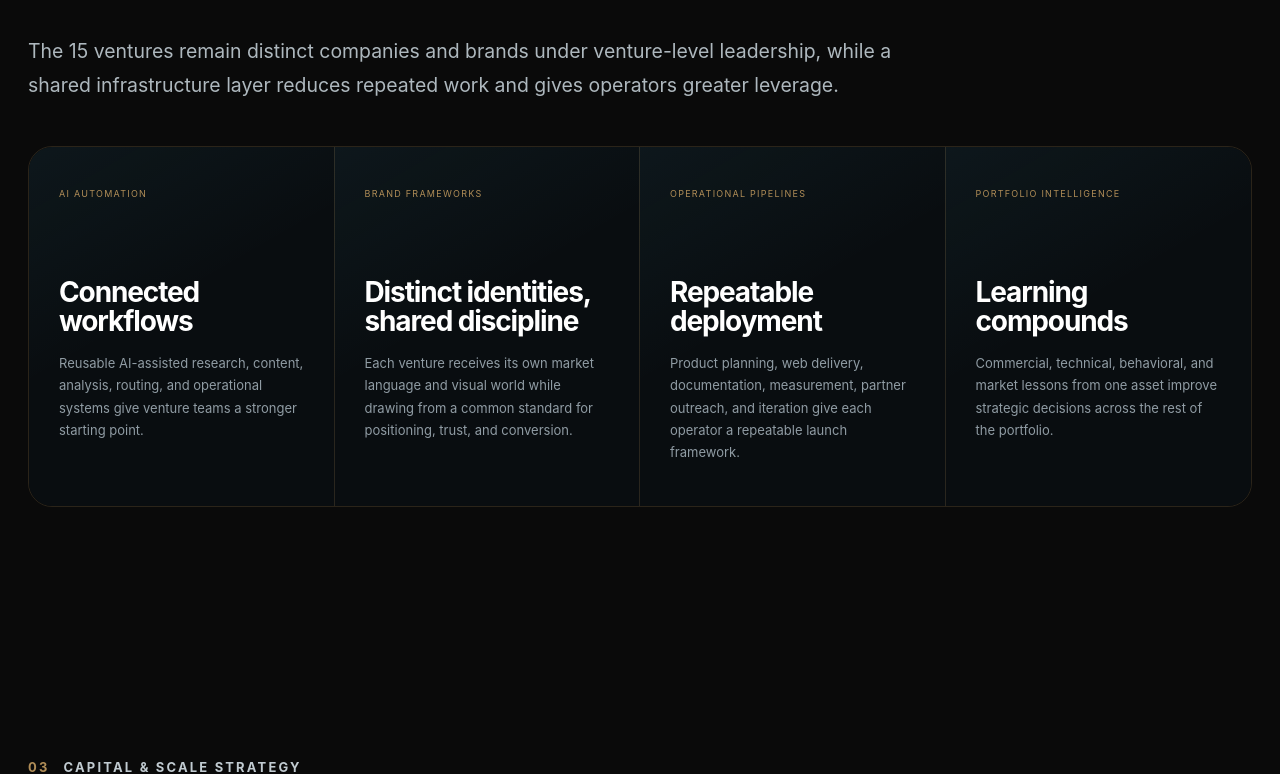
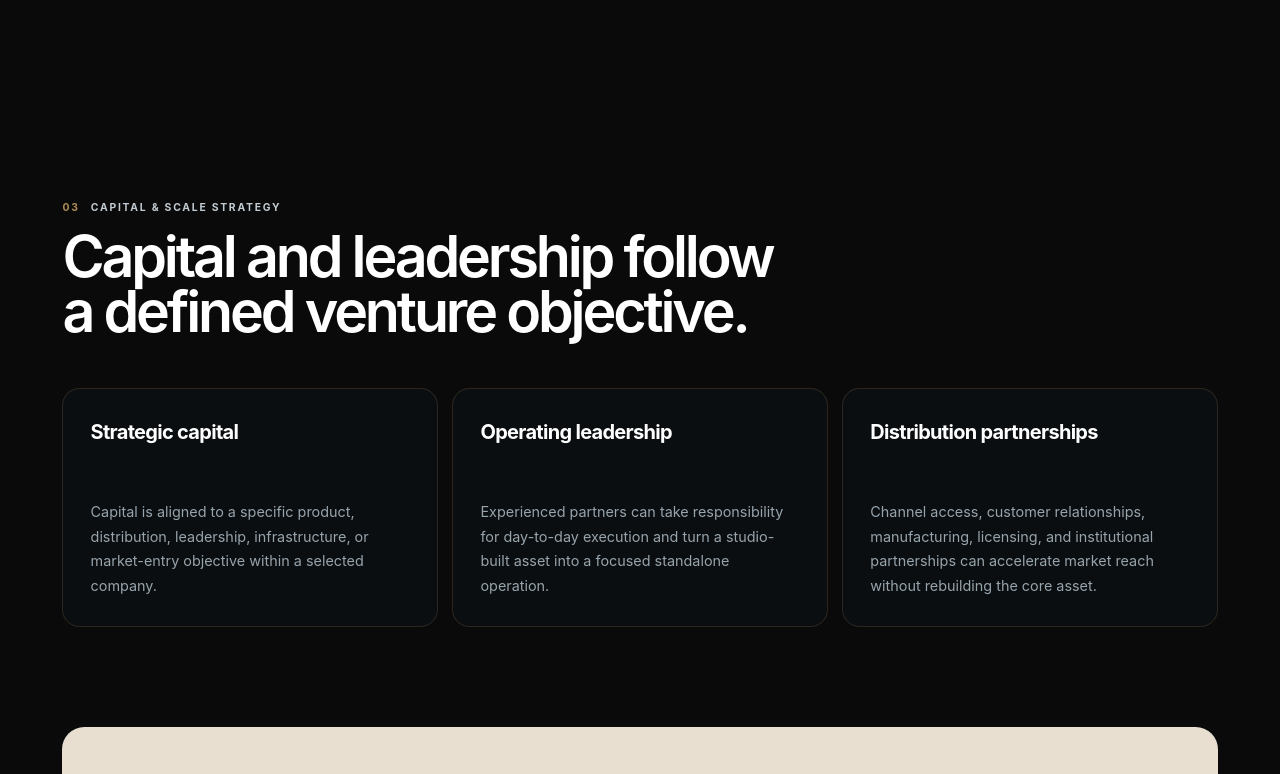
Before and after one commit to josephjilovec/josephjilovec, a Next.js app: page /studio in a window 1280 px wide. Shown: the part 2023-2797 px from the top of the page. Built offline with nearby package versions, Linux system fonts and the light colour scheme.

Commit message:
Implement fixed header zoom, larger buttons, and hero photo carousel

```diff
--- a/app/venture-studio-theme.css
+++ b/app/venture-studio-theme.css
@@ -1 +1,198 @@
-:root{--studio-bg:#0A0A0A;--studio-white:#FFFFFF;--studio-bronze:#8A6A3F;--studio-gold:#B08D57;--studio-line:rgba(176,141,87,.22);--studio-muted:#AAA39A;--blue:#B08D57;--blue-soft:rgba(176,141,87,.10);--bg:#0A0A0A;--panel:#0E0D0B;--panel-2:#15120E;--ink:#FFFFFF;--muted:#AAA39A;--line:rgba(176,141,87,.20);--line-strong:rgba(176,141,87,.38);--paper:#E8DFD1;--black:#050505}body{background:radial-gradient(circle at 78% -8%,rgba(176,141,87,.09),transparent 28rem),#0A0A0A}.site-header{background:rgba(10,10,10,.84);border-bottom-color:var(--studio-line);backdrop-filter:blur(22px)}.brand-monogram{background:transparent;color:var(--studio-gold);border:1px solid rgba(176,141,87,.58);border-radius:0}.brand-copy strong{letter-spacing:.08em;text-transform:uppercase}.desktop-nav a{color:#CFC8BD}.desktop-nav a:hover,.desktop-nav a:focus-visible{color:var(--studio-gold)}.button{background:var(--studio-bronze);border-color:var(--studio-bronze);color:#fff;border-radius:5px}.button:hover{background:var(--studio-gold);border-color:var(--studio-gold);color:#090909}.text-link span,.section-heading .section-kicker span,.signal-card small{color:var(--studio-gold)}.site-footer{background:#070706;border-top-color:var(--studio-line)}::selection{background:var(--studio-gold);color:#080808}
+:root {
+  --studio-bg: #0A0A0A;
+  --studio-white: #FFFFFF;
+  --studio-bronze: #8A6A3F;
+  --studio-gold: #B08D57;
+  --studio-line: rgba(176,141,87,.22);
+  --studio-muted: #AAA39A;
+  --blue: #B08D57;
+  --blue-soft: rgba(176,141,87,.10);
+  --bg: #0A0A0A;
+  --panel: #0E0D0B;
+  --panel-2: #15120E;
+  --ink: #FFFFFF;
+  --muted: #AAA39A;
+  --line: rgba(176,141,87,.20);
+  --line-strong: rgba(176,141,87,.38);
+  --paper: #E8DFD1;
+  --black: #050505;
+}
+
+body {
+  padding-top: 76px;
+  background: radial-gradient(circle at 78% -8%, rgba(176,141,87,.09), transparent 28rem), #0A0A0A;
+}
+
+.site-header {
+  position: fixed;
+  inset: 0 0 auto 0;
+  z-index: 1000;
+  background: rgba(10,10,10,.88);
+  border-bottom-color: var(--studio-line);
+  backdrop-filter: blur(22px);
+}
+
+@media (min-width: 901px) {
+  main#main {
+    zoom: .8;
+  }
+}
+
+.brand-monogram {
+  background: transparent;
+  color: var(--studio-gold);
+  border: 1px solid rgba(176,141,87,.58);
+  border-radius: 0;
+}
+
+.brand-copy strong {
+  letter-spacing: .08em;
+  text-transform: uppercase;
+}
+
+.desktop-nav a { color: #CFC8BD; }
+.desktop-nav a:hover,
+.desktop-nav a:focus-visible { color: var(--studio-gold); }
+
+.button {
+  min-height: 64px;
+  padding: 0 32px;
+  background: var(--studio-bronze);
+  border-color: var(--studio-bronze);
+  color: #fff;
+  border-radius: 6px;
+  font-size: 16px;
+  font-weight: 800;
+  letter-spacing: .025em;
+}
+
+.button-small {
+  min-height: 48px;
+  padding-inline: 20px;
+  font-size: 13px;
+}
+
+.button:hover {
+  background: var(--studio-gold);
+  border-color: var(--studio-gold);
+  color: #090909;
+}
+
+.text-link span,
+.section-heading .section-kicker span,
+.signal-card small { color: var(--studio-gold); }
+
+.hero-shell-carousel {
+  isolation: isolate;
+  overflow: hidden;
+  border-bottom: 1px solid rgba(176,141,87,.18);
+}
+
+.hero-photo-carousel {
+  position: absolute;
+  inset: 0;
+  z-index: 0;
+  overflow: hidden;
+  pointer-events: none;
+  background: #090909;
+}
+
+.hero-photo-slide {
+  position: absolute;
+  inset: -3%;
+  opacity: 0;
+  will-change: opacity, transform;
+}
+
+.hero-photo-slide img {
+  object-fit: cover;
+  filter: saturate(.72) contrast(1.08) brightness(.56);
+}
+
+.hero-photo-slide-one {
+  animation: heroPhotoOne 24s ease-in-out infinite;
+}
+
+.hero-photo-slide-one img {
+  object-position: center 52%;
+}
+
+.hero-photo-slide-two {
+  animation: heroPhotoTwo 24s ease-in-out infinite;
+}
+
+.hero-photo-slide-two img {
+  object-position: 72% 20%;
+}
+
+.hero-photo-shade {
+  position: absolute;
+  inset: 0;
+  background:
+    linear-gradient(90deg, rgba(6,6,6,.92) 0%, rgba(6,6,6,.72) 43%, rgba(6,6,6,.38) 70%, rgba(6,6,6,.62) 100%),
+    linear-gradient(180deg, rgba(5,5,5,.18), rgba(5,5,5,.66));
+}
+
+.hero-shell-carousel .hero-copy,
+.hero-shell-carousel .hero-visual {
+  position: relative;
+  z-index: 2;
+}
+
+.hero-shell-carousel .hero-network-card {
+  background: rgba(7,8,8,.56);
+  border-color: rgba(176,141,87,.34);
+  backdrop-filter: blur(8px);
+  box-shadow: 0 40px 100px rgba(0,0,0,.45), 0 0 80px rgba(176,141,87,.10);
+}
+
+.hero-shell-carousel .hero-orbit {
+  border-color: rgba(176,141,87,.30);
+}
+
+@keyframes heroPhotoOne {
+  0%, 42% { opacity: 1; transform: scale(1.02); }
+  50%, 92% { opacity: 0; transform: scale(1.07); }
+  100% { opacity: 1; transform: scale(1.02); }
+}
+
+@keyframes heroPhotoTwo {
+  0%, 42% { opacity: 0; transform: scale(1.07); }
+  50%, 92% { opacity: 1; transform: scale(1.02); }
+  100% { opacity: 0; transform: scale(1.07); }
+}
+
+.site-footer {
+  background: #070706;
+  border-top-color: var(--studio-line);
+}
+
+::selection {
+  background: var(--studio-gold);
+  color: #080808;
+}
+
+@media (max-width: 900px) {
+  body { padding-top: 68px; }
+  .button {
+    min-height: 56px;
+    padding-inline: 26px;
+    font-size: 14px;
+  }
+  .button-small {
+    min-height: 44px;
+    padding-inline: 18px;
+    font-size: 12px;
+  }
+}
+
+@media (prefers-reduced-motion: reduce) {
+  .hero-photo-slide-one {
+    opacity: 1;
+    animation: none;
+    transform: none;
+  }
+  .hero-photo-slide-two {
+    display: none;
+  }
+}
```
